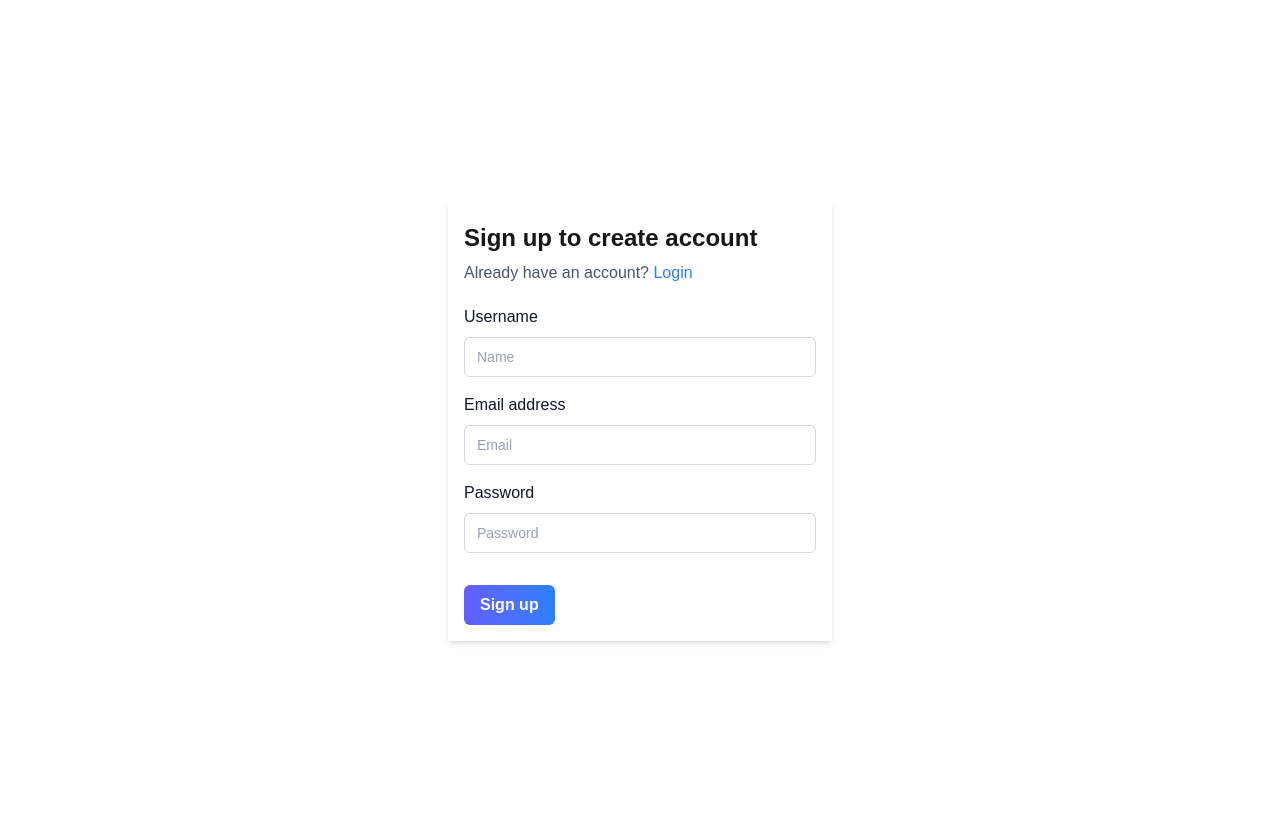
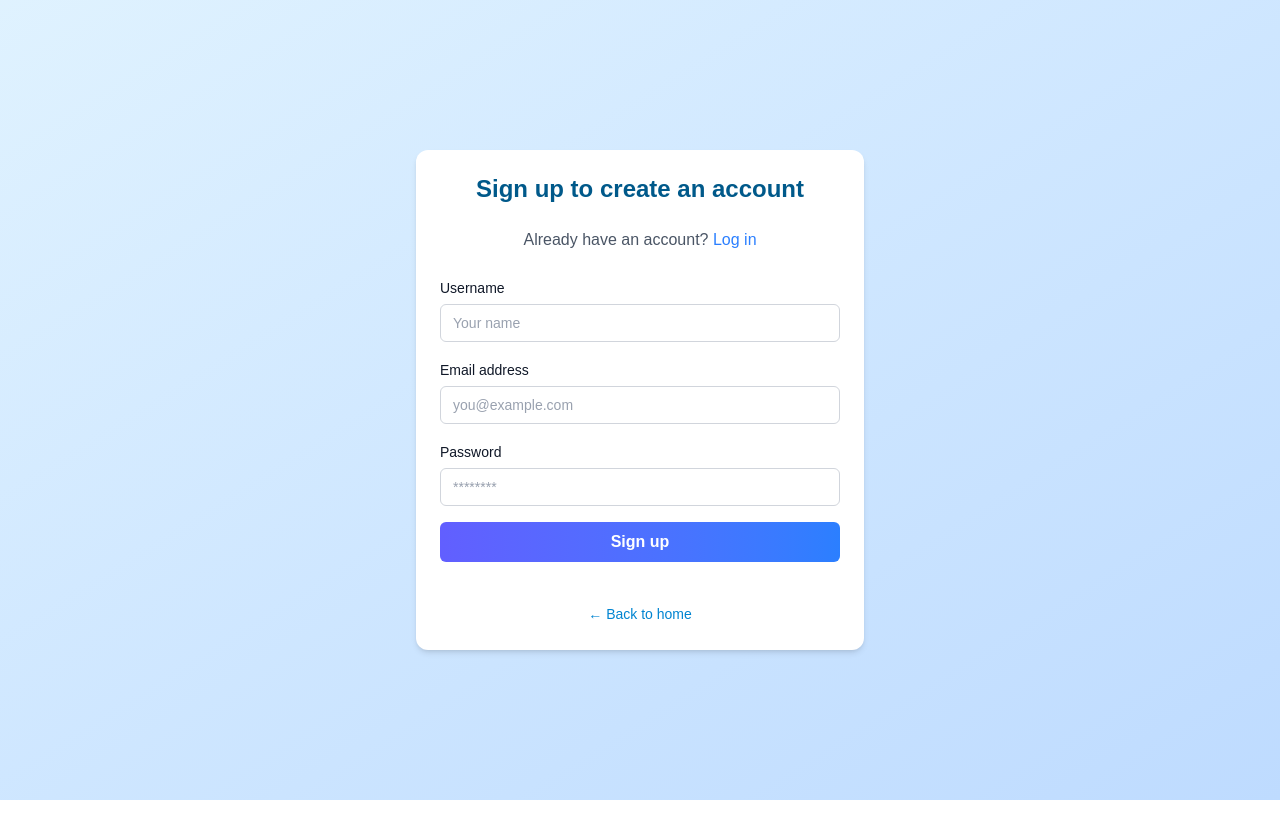
Before and after one commit to MatJy/WorkPulse, a Next.js app in the folder workpulse/: page /signup in a window 1280 px wide. After the commit the page ends 800 px from the top, so only its background shows below. Built offline with nearby package versions, Linux system fonts and the light colour scheme.

Commit message:
appereance changes

```diff
--- a/workpulse/src/app/components/modal.tsx
+++ b/workpulse/src/app/components/modal.tsx
@@ -44,7 +44,7 @@ export default function Modal({ sessionData, onClose }: ModalProps) {
 
     function CloseModal() {
         onClose?.();
-        if (sessionId) {
+        if (sessionId && !sessionData) {
             DeleteSession(sessionId);
             handleBack();
         }
--- a/workpulse/src/app/components/profile.tsx
+++ b/workpulse/src/app/components/profile.tsx
@@ -109,7 +109,7 @@ export default async function Profile() {
 
                 <a
                     onClick={signOut}
-                    className="group relative flex items-center px-4 py-2.5 text-sm text-gray-700 hover:bg-red-50 transition-all duration-200"
+                    className="group relative flex items-center px-4 py-2.5 text-sm text-gray-700 hover:bg-red-50 transition-all duration-200 cursor-pointer"
                 >
                     <div className="absolute left-0 top-0 h-full w-1 bg-red-500 rounded-r opacity-0 group-hover:opacity-100 transition-all duration-200 group-hover:scale-y-100 scale-y-80"></div>
                     <div className="w-8 h-8 rounded-lg bg-red-100 flex items-center justify-center mr-3 group-hover:bg-red-200 transition-colors duration-200">
@@ -126,7 +126,7 @@ export default async function Profile() {
                             ></path>
                         </svg>
                     </div>
-                    <button className="font-medium text-gray-700 group-hover:text-red-600">
+                    <button className="font-medium text-gray-700 group-hover:text-red-600 cursor-pointer">
                         Logout
                     </button>
                     <svg
--- a/workpulse/src/app/home/page.tsx
+++ b/workpulse/src/app/home/page.tsx
@@ -1,9 +1,7 @@
 import { signOut } from '../logout/actions';
-import ShowModal from '../components/showModal';
 import Profile from '../components/profile';
 import { FetchSessionsWithBreaks } from '../components/actions';
 import RealtimeSessionsBreaks from '../components/realtime-sessionsBreaks';
-import ClientHome from '../components/homeClient';
 import PortalModal from '../components/showModal';
 
 export default async function Home() {
--- a/workpulse/src/app/login/page.tsx
+++ b/workpulse/src/app/login/page.tsx
@@ -1,8 +1,9 @@
+import Link from 'next/link';
 import { login } from './actions';
 
 export default function Login() {
     return (
-        <main>
+        <main className="min-h-screen bg-gradient-to-br from-sky-100 to-blue-200">
             <div className="flex flex-col items-center justify-center h-screen">
                 <div className="w-full max-w-md bg-white rounded-lg shadow-md p-6">
                     <h2 className="text-2xl font-bold text-gray-900 mb-4">
@@ -48,6 +49,15 @@ export default function Login() {
                             Login
                         </button>
                     </form>
+
+                    <div className="pt-4 text-center">
+                        <Link
+                            href="/"
+                            className="text-sm text-sky-600 hover:underline"
+                        >
+                            ← Back to home
+                        </Link>
+                    </div>
                 </div>
             </div>
         </main>
--- a/workpulse/src/app/page.tsx
+++ b/workpulse/src/app/page.tsx
@@ -1,11 +1,50 @@
+'use client';
+
+import Link from 'next/link';
+
 export default function Home() {
     return (
-        <div>
-            {' '}
-            <p>hello</p>
-            <a href="/signup">register</a>
-            <br />
-            <a href="/login">login</a>
-        </div>
+        <main className="min-h-screen bg-gradient-to-br from-sky-100 to-blue-200 flex items-center justify-center px-4">
+            <div className="max-w-2xl w-full bg-white rounded-2xl shadow-lg p-10 text-center space-y-6">
+                <h1 className="text-4xl font-bold text-sky-800">WorkPulse</h1>
+                <p className="text-gray-700 text-lg">
+                    WorkPulse is a time management app that lets you create
+                    focused work sessions and customize your break intervals the
+                    way that suits you best. The app reminds you to take breaks
+                    at the right time, helping you stay productive and maintain
+                    your well-being.
+                </p>
+
+                <div className="grid grid-cols-1 sm:grid-cols-2 gap-4 pt-6">
+                    <Link
+                        href="/signup"
+                        className="bg-gradient-to-r from-purple-500 to-indigo-500 hover:from-purple-600 hover:to-indigo-600 text-white font-semibold py-2 px-6 rounded-lg shadow hover:scale-105 transition"
+                    >
+                        Sign Up
+                    </Link>
+
+                    <Link
+                        href="/login"
+                        className="border border-sky-500 text-sky-700 hover:bg-sky-100 font-semibold py-2 px-6 rounded-lg shadow hover:scale-105 transition"
+                    >
+                        Log In
+                    </Link>
+                </div>
+
+                <div className="pt-4">
+                    <h2 className="text-lg font-semibold text-sky-800 mb-2">
+                        Why use WorkPulse?
+                    </h2>
+                    <ul className="text-left list-disc list-inside text-gray-600 space-y-1">
+                        <li>Easily create work sessions</li>
+                        <li>Set your own break intervals and durations</li>
+                        <li>Get notified when it’s time for a break</li>
+                        <li>
+                            See how much time you&apos;ve spent on a session.
+                        </li>
+                    </ul>
+                </div>
+            </div>
+        </main>
     );
 }
--- a/workpulse/src/app/signup/page.tsx
+++ b/workpulse/src/app/signup/page.tsx
@@ -1,81 +1,85 @@
+import Link from 'next/link';
 import { signup } from './actions';
 
 export default function SignUp() {
     return (
-        <div className="">
-            <section className="rounded-md p-2 bg-white">
-                <div className="flex items-center justify-center h-screen my-3">
-                    <div className="xl:mx-auto shadow-md p-4 xl:w-full xl:max-w-sm 2xl:max-w-md">
-                        <div className="mb-2"></div>
-                        <h2 className="text-2xl font-bold leading-tight">
-                            Sign up to create account
+        <main className="min-h-screen bg-gradient-to-br from-sky-100 to-blue-200 flex items-center justify-center px-4">
+            <div className="w-full max-w-md bg-white rounded-xl shadow-md p-6 space-y-6">
+                <h2 className="text-2xl font-bold leading-tight text-center text-sky-800">
+                    Sign up to create an account
                 </h2>
-                        <p className="mt-2 text-base text-gray-600">
+                <p className="text-center text-base text-gray-600">
                     Already have an account?{' '}
-                            <a href="/login" className="text-blue-500">
-                                Login
+                    <a href="/login" className="text-blue-500 hover:underline">
+                        Log in
                     </a>
                 </p>
-                        <form className="mt-5">
-                            <div className="space-y-4">
+
+                <form className="space-y-4" action={signup}>
                     <div>
-                                    <label className="text-base font-medium text-gray-900">
+                        <label
+                            htmlFor="username"
+                            className="text-sm font-medium text-gray-900"
+                        >
                             Username
                         </label>
-                                    <div className="mt-2">
                         <input
                             id="username"
-                                            placeholder="Name"
+                            name="username"
                             type="text"
-                                            className="flex h-10 w-full rounded-md border border-gray-300 bg-transparent px-3 py-2 text-sm placeholder:text-gray-400 focus:outline-none focus:ring-1 focus:ring-gray-400 focus:ring-offset-1 disabled:cursor-not-allowed disabled:opacity-50"
-                                            name="username"
+                            placeholder="Your name"
+                            className="mt-1 block w-full rounded-md border border-gray-300 px-3 py-2 text-sm placeholder-gray-400 focus:outline-none focus:ring-1 focus:ring-blue-500"
+                            required
                         />
                     </div>
+                    <div>
+                        <label
+                            htmlFor="email"
+                            className="text-sm font-medium text-gray-900"
+                        >
+                            Email address
+                        </label>
+                        <input
+                            id="email"
+                            name="email"
+                            type="email"
+                            placeholder="you@example.com"
+                            className="mt-1 block w-full rounded-md border border-gray-300 px-3 py-2 text-sm placeholder-gray-400 focus:outline-none focus:ring-1 focus:ring-blue-500"
+                            required
+                        />
                     </div>
                     <div>
-                                    <label className="text-base font-medium text-gray-900">
-                                        Email address
+                        <label
+                            htmlFor="password"
+                            className="text-sm font-medium text-gray-900"
+                        >
+                            Password
                         </label>
-                                    <div className="mt-2">
                         <input
-                                            placeholder="Email"
-                                            type="email"
-                                            className="flex h-10 w-full rounded-md border border-gray-300 bg-transparent px-3 py-2 text-sm placeholder:text-gray-400 focus:outline-none focus:ring-1 focus:ring-gray-400 focus:ring-offset-1 disabled:cursor-not-allowed disabled:opacity-50"
-                                            name="email"
-                                            id="email"
+                            id="password"
+                            name="password"
+                            type="password"
+                            placeholder="********"
+                            className="mt-1 block w-full rounded-md border border-gray-300 px-3 py-2 text-sm placeholder-gray-400 focus:outline-none focus:ring-1 focus:ring-blue-500"
+                            required
                         />
                     </div>
-                                </div>
-                                <div>
-                                    <div className="flex items-center justify-between">
-                                        <label className="text-base font-medium text-gray-900">
-                                            Password
-                                        </label>
-                                    </div>
-                                    <div className="mt-2">
-                                        <input
-                                            placeholder="Password"
-                                            type="password"
-                                            className="flex h-10 w-full rounded-md border border-gray-300 bg-transparent px-3 py-2 text-sm placeholder:text-gray-400 focus:outline-none focus:ring-1 focus:ring-gray-400 focus:ring-offset-1 disabled:cursor-not-allowed disabled:opacity-50"
-                                            name="password"
-                                            id="password"
-                                        />
-                                    </div>
-                                </div>
-                                <div>
                     <button
                         type="submit"
-                                        formAction={signup}
-                                        className="bg-gradient-to-r from-indigo-500 to-blue-500 text-white font-bold py-2 px-4 rounded-md mt-4 hover:bg-indigo-600 hover:to-blue-600 transition ease-in-out duration-150"
+                        className="w-full bg-gradient-to-r from-indigo-500 to-blue-500 text-white font-semibold py-2 px-4 rounded-md hover:opacity-90 transition"
                     >
                         Sign up
                     </button>
+                </form>
+                <div className="pt-4 text-center">
+                    <Link
+                        href="/"
+                        className="text-sm text-sky-600 hover:underline"
+                    >
+                        ← Back to home
+                    </Link>
                 </div>
             </div>
-                        </form>
-                    </div>
-                </div>
-            </section>
-        </div>
+        </main>
     );
 }
```
Also changed, not shown: workpulse/src/app/components/realtime-sessionsBreaks.tsx (+38 -22 lines). Lines whose indentation alone changed are shown as unchanged.
